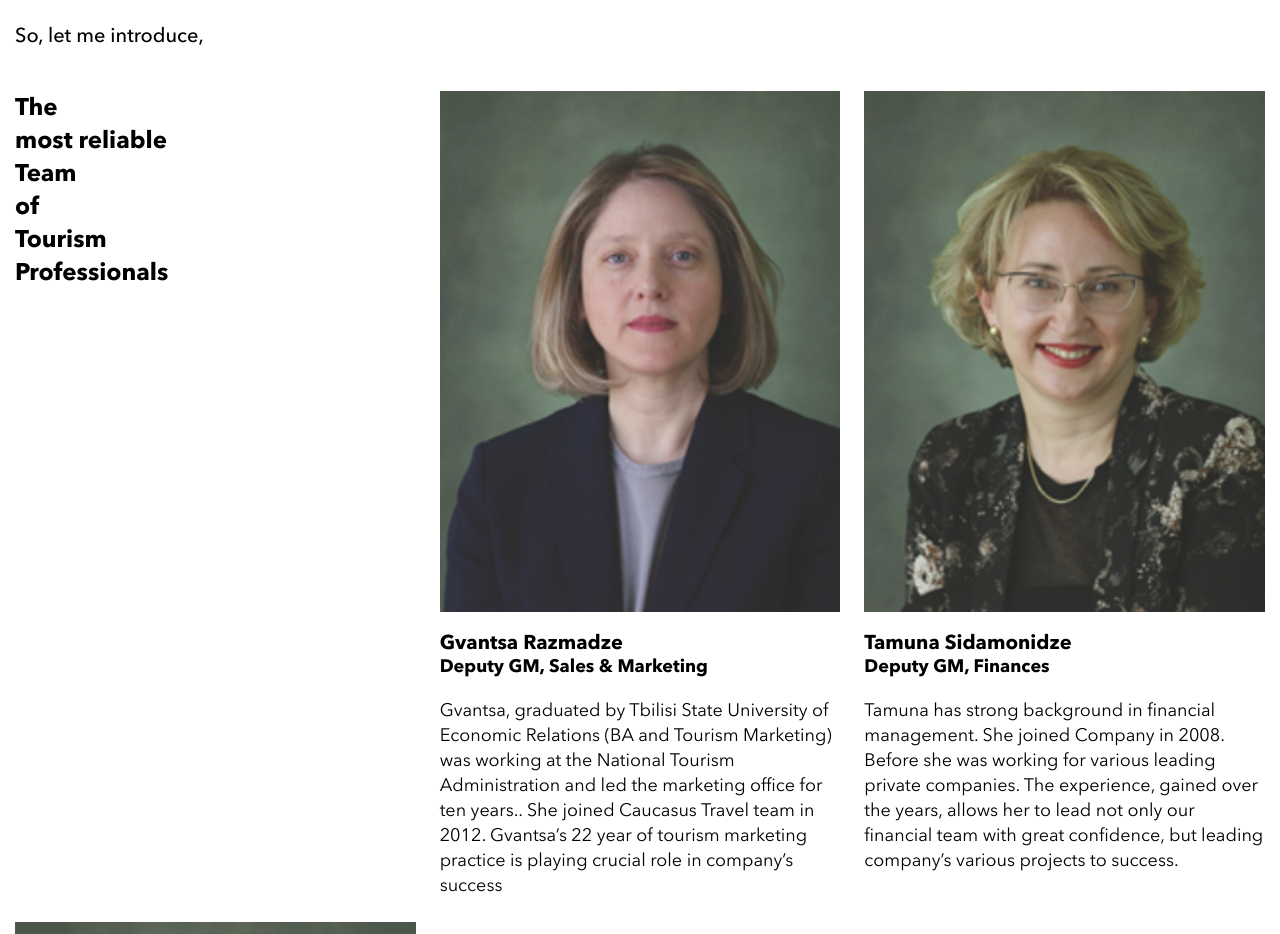
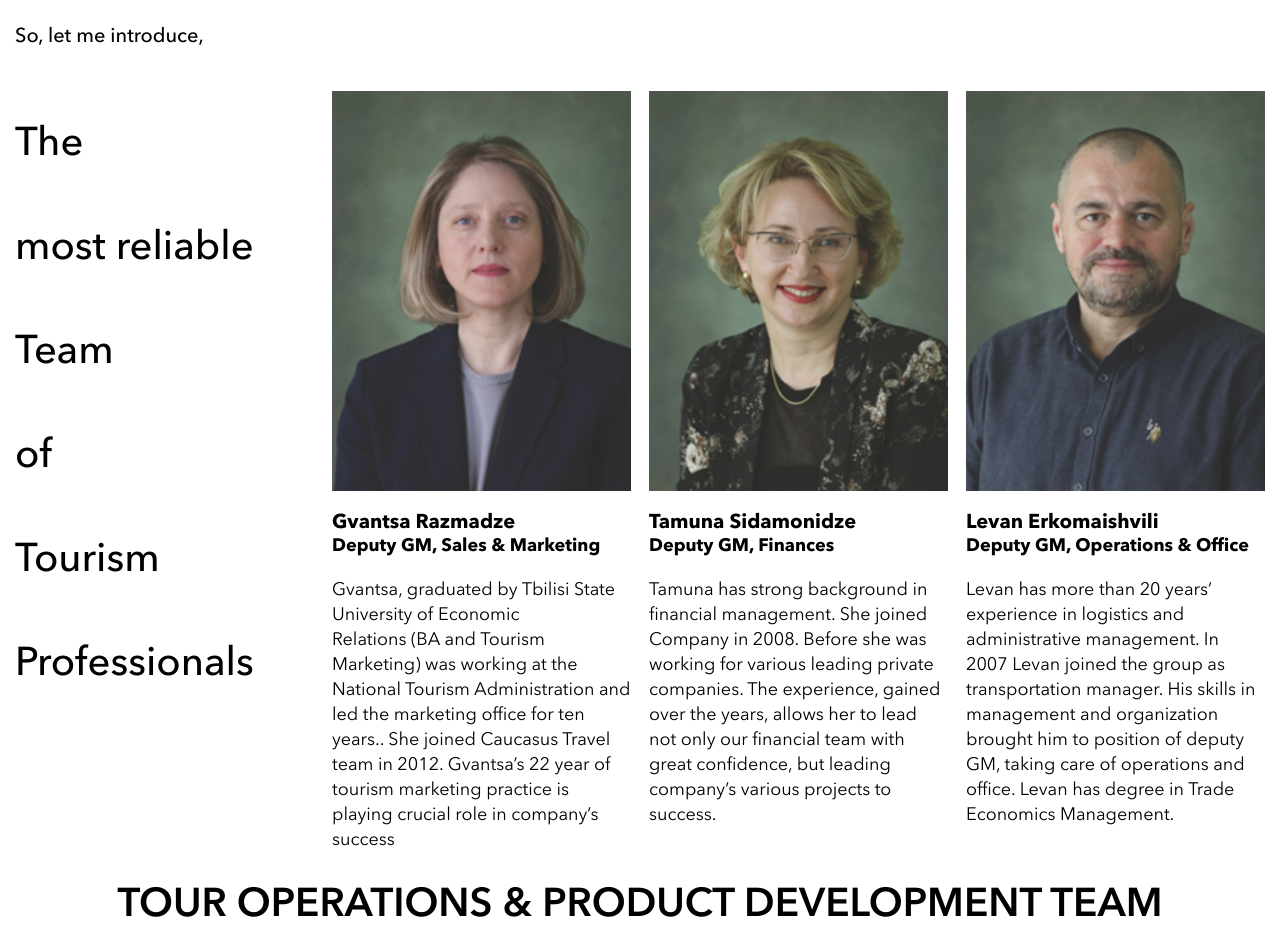
Before and after one commit to khimsh/caucasus-travel-front, a plain HTML site: page our-team.html in a window 1280 px wide. Shown: the part 1063-1997 px from the top of the page. Drawn offline with Linux system fonts and the light colour scheme.

Commit message:
team resp fix

```diff
--- a/assets/scss/02_base/_container.scss
+++ b/assets/scss/02_base/_container.scss
@@ -42,15 +42,15 @@
 .grid-team {
   display: grid;
   grid-template-columns: repeat(2, 1fr);
-  column-gap: 24px;
-  row-gap: 24px;
+  column-gap: 18px;
+  row-gap: 30px;
 
   @media only screen and (min-width: 992px) {
-    grid-template-columns: repeat(3, 1fr);
+    grid-template-columns: repeat(4, 1fr);
   }
 
-  @media only screen and (min-width: 1366px) {
-    grid-template-columns: repeat(4, 316px);
+  @media only screen and (min-width: 1400px) {
+    grid-template-columns: repeat(4, 320px);
   }
 }
 
--- a/assets/scss/03_components/_team.scss
+++ b/assets/scss/03_components/_team.scss
@@ -2,10 +2,10 @@
   &__image {
     margin-bottom: 20px;
     width: 100%;
-    aspect-ratio: 10 / 13;
+    // aspect-ratio: 10 / 13;
     overflow: hidden;
 
-    @media only screen and (min-width: 1366px) {
+    @media only screen and (min-width: 1367px) {
       width: 320px;
       height: 430px;
     }
@@ -67,3 +67,9 @@
     gap: 22px;
   }
 }
+
+.team__vertical-title {
+  font-size: 40px;
+  font-weight: 500;
+  line-height: 2.6;
+}
--- a/our-team.html
+++ b/our-team.html
@@ -171,7 +171,7 @@
         </div>
 
         <div class="grid-team">
-          <h2>
+          <h2 class="team__vertical-title">
             The <br />
             most reliable <br />
             Team <br />
```
Also changed, not shown: assets/css/style.css, 1 other file.
